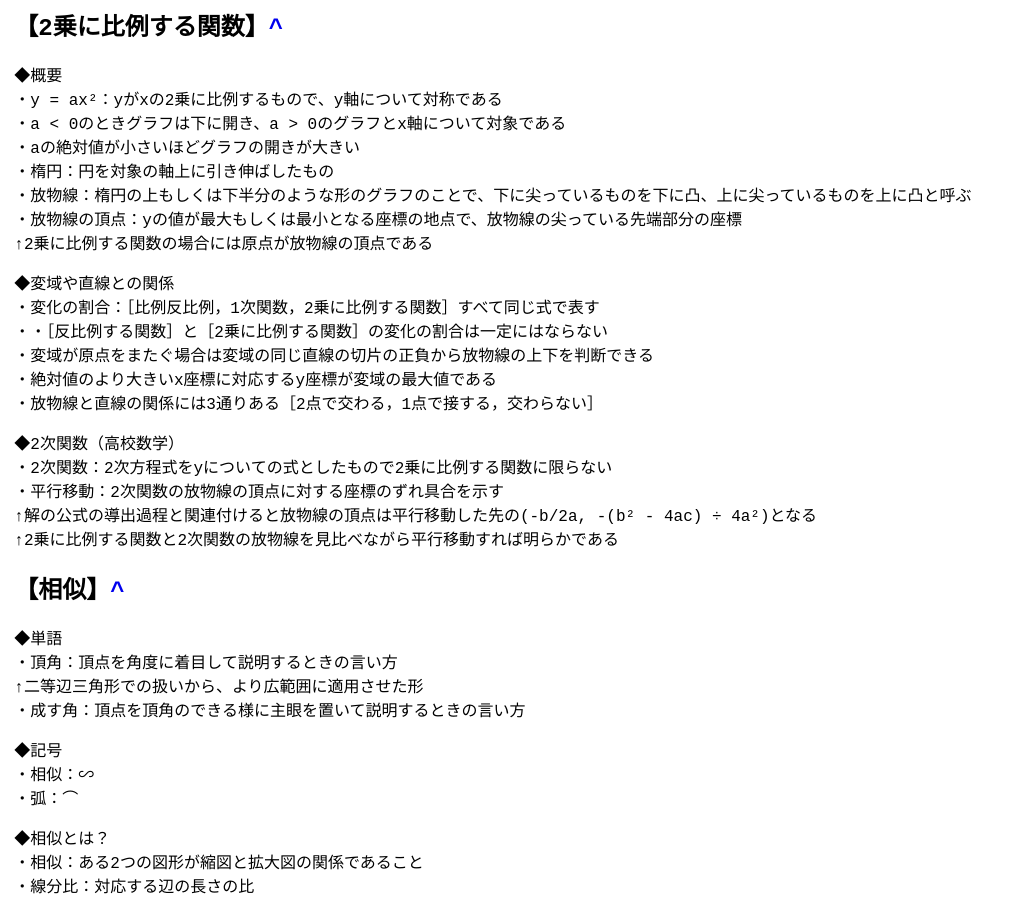
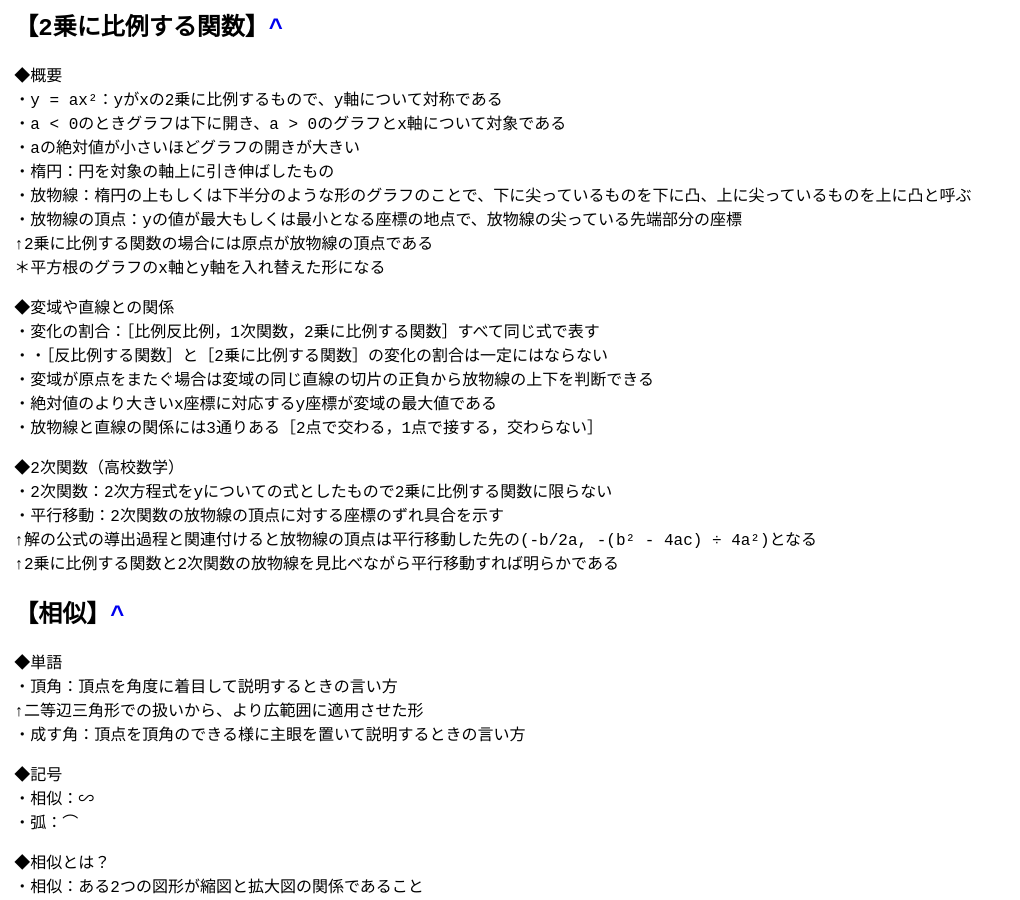
Before and after one commit to zoldof/algo-notes-ci, a Jekyll site: the page built from docs/dist/chu3-1/index.md, in a window 1280 px wide and 900 px high, scrolled down 6263 px. Shown: the whole window, without its empty margins (0-1020 px from the left). Built offline with Jekyll 4.4.1, drawn with Linux system fonts in a browser that asks for light colours.

Commit message:
Update index.md

```diff
--- a/docs/dist/chu3-1/index.md
+++ b/docs/dist/chu3-1/index.md
@@ -271,6 +271,7 @@ title: 中3数学【数学の役立て方】【基礎知識】
 ・放物線：楕円の上もしくは下半分のような形のグラフのことで、下に尖っているものを下に凸、上に尖っているものを上に凸と呼ぶ
 ・放物線の頂点：yの値が最大もしくは最小となる座標の地点で、放物線の尖っている先端部分の座標
 ↑2乗に比例する関数の場合には原点が放物線の頂点である
+＊平方根のグラフのx軸とy軸を入れ替えた形になる
 
 ◆変域や直線との関係
 ・変化の割合：［比例反比例，1次関数，2乗に比例する関数］すべて同じ式で表す
```
